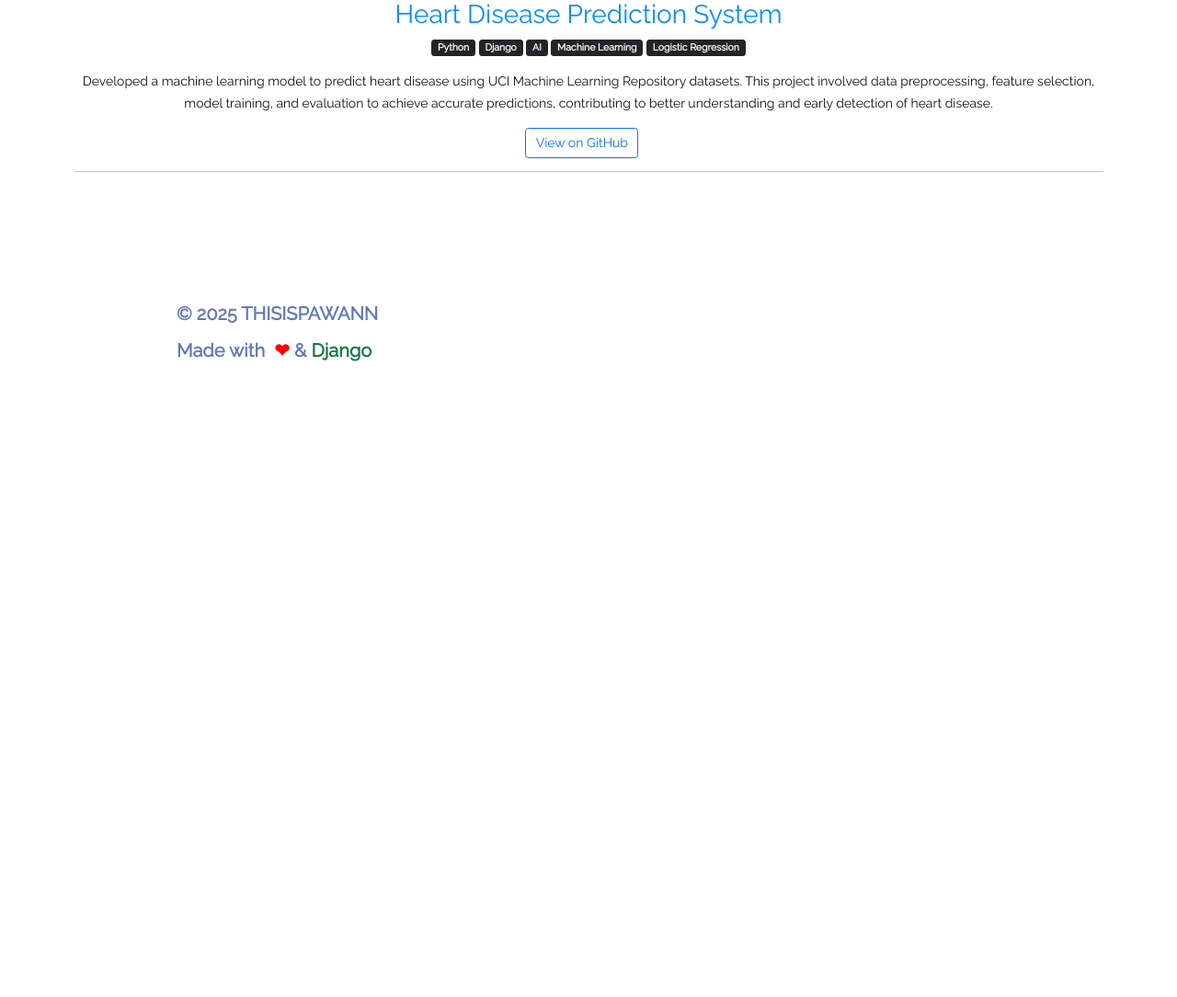
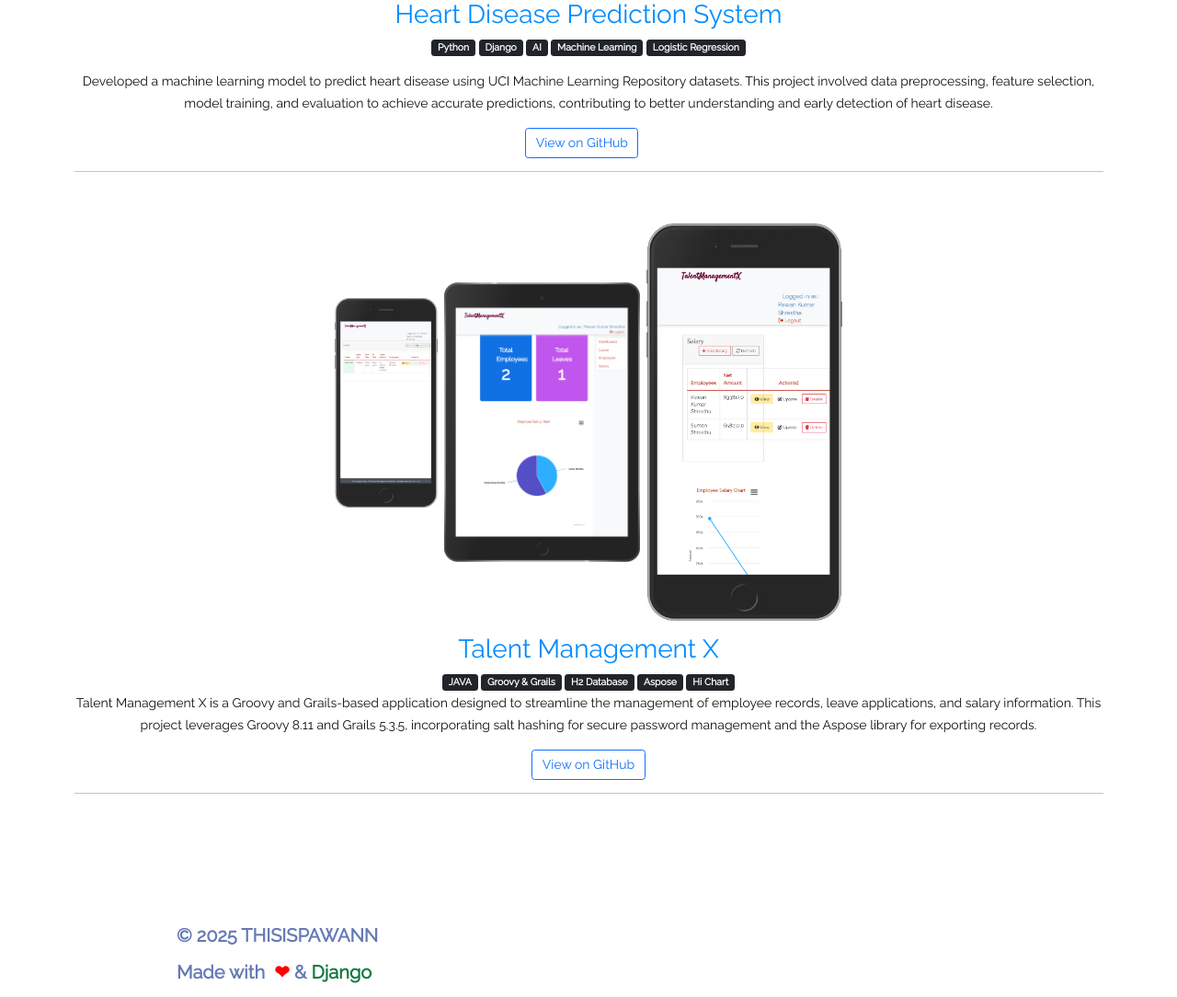
Before and after one commit to thisispawann/mysite, a Django app: page /projects/ in a window 1280 px wide. Shown: the part 3287-4371 px from the top of the page at 92% size. Before the commit the page ends 3680 px from the top, so only its background shows below. Run offline with Django 3.2, Linux system fonts and the light colour scheme; data comes from the database, SQL or seed files in the repository.

Commit message:
added projects

```diff
--- a/templates/about.html
+++ b/templates/about.html
@@ -76,7 +76,7 @@
             all about embracing new challenges and learning opportunities. Let's build something awesome together!
         </p>
 
-        <a href="../static/img/resume.pdf" style="font-size: 1rem;"><button type="button" class="btn btn-danger btn-sm">Read more</button></a>
+        <a href="../static/img/Pawan Kumar Shrestha Resume.pdf" style="font-size: 1rem;"><button type="button" class="btn btn-danger btn-sm">Read more</button></a>
       </div>
       <div class="col-4 d-flex justify-content-center">
         <div class="circular-image-container">
--- a/templates/base.html
+++ b/templates/base.html
@@ -29,7 +29,7 @@
     </title>
     <title>thisispawnn</title>
   </head>
-  <body oncontextmenu="return false">
+  <body oncontextmenu="return true">
     <main>
       <div class="logo-back">
         <svg
--- a/templates/projects.html
+++ b/templates/projects.html
@@ -190,4 +190,31 @@
                 <hr class="w-100 mx-auto"/>
             </div>
         </div>
+        <div class="todo-container">
+            <div class="text-center container">
+            <a to="#" style=text-decoration:none;>
+                    <div class="row">
+                        <div class="col">
+                            <!-- <div class="todo">
+                                <img class="todo-image fitness" src="{% static 'img/Leave.png' %}" alt="todo" /><span>&nbsp;&nbsp;<img class="todo-image todo-image1 sumeru" src="{% static 'img/Dashboard.png' %}" alt="todo" />&nbsp;&nbsp;<img class="todo-image todo-image1 sumeru" src="{% static 'img/Salary.png' %}" alt="todo" /></span>
+                            </div> -->
+                            <div class="todo">
+                                <img class="todo-image fitness" src="{% static 'img/leave_index.png' %}" alt="todo" /><span>&nbsp;&nbsp;<img class="todo-image todo-image1 sumeru" src="{% static 'img/das.png' %}" alt="todo" />&nbsp;&nbsp;<img class="todo-image todo-image1 sumeru" src="{% static 'img/salary_index.png' %}" alt="todo" /></span>
+                            </div>
+                        </div>
+                    </div>
+                    <h2 class="text-center todo-app">Talent Management X</h2>
+                </a>
+                <span class="badge bg-dark">JAVA</span>
+                <span class="badge bg-dark">Groovy & Grails</span>
+                <span class="badge bg-dark">H2 Database</span>
+                <span class="badge bg-dark">Aspose</span>
+                <span class="badge bg-dark">Hi Chart</span>
+                <p className="pt-3 mx-auto">
+                    Talent Management X is a Groovy and Grails-based application designed to streamline the management of employee records, leave applications, and salary information. This project leverages Groovy 8.11 and Grails 5.3.5, incorporating salt hashing for secure password management and the Aspose library for exporting records.
+                </p>
+                <a className="git" href="https://github.com/thisispawann/TalentManagementX"><button type="button" class="btn btn-outline-primary">View on GitHub</button></a>
+                <hr className="w-100 mx-auto"/>
+            </div>
+        </div>
 {% endblock%}
```
Also changed, not shown: static/img/Dashboard.png (added), static/img/Leave.png (added), static/img/Salary.png (added), static/img/das.png (added), static/img/leave_index.png (added), static/img/salary_index.png (added), 1 other file.
